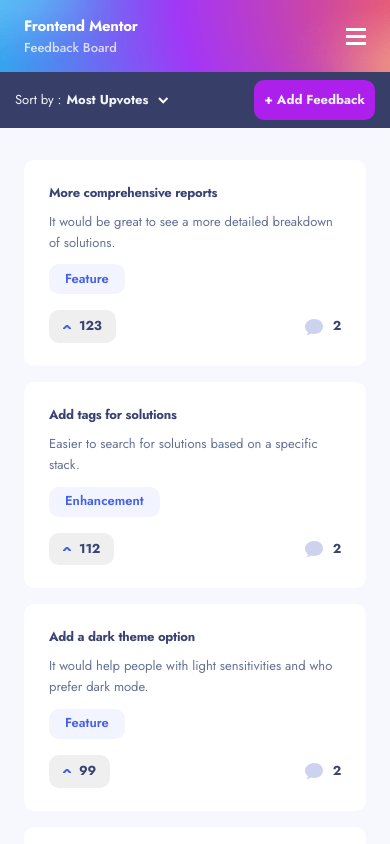
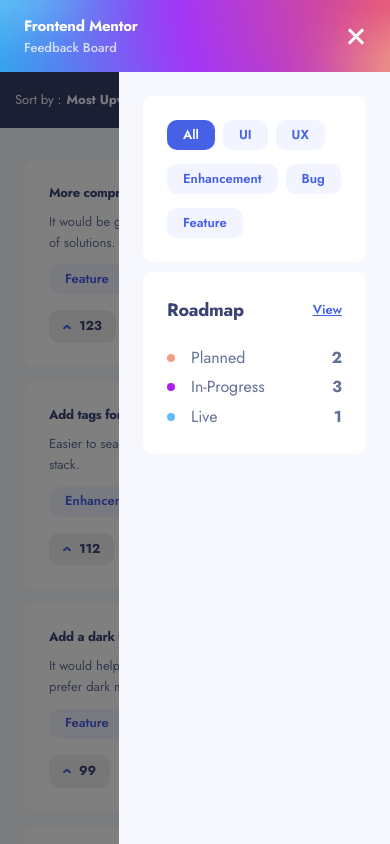
Before and after one commit to jownsu/product-feedback-app, a React (Vite) app: page / in a window 390 px wide. Both pictures are taken after a click on the button 356 px from the left and 36 px from the top of the page. Shown: the top 844 px of the page. Built offline with nearby package versions, Linux system fonts and the light colour scheme.

Commit message:
mobile view of home page

```diff
--- a/src/views/home/components/sidebar/side_bar.component.jsx
+++ b/src/views/home/components/sidebar/side_bar.component.jsx
@@ -1,5 +1,5 @@
 /* React */
-import React from "react";
+import React, { useState } from "react";
 
 /* Constants */
 import { CATEGORY } from "../../../../assets/constants/constants";
@@ -20,6 +20,8 @@
         live_count
     } = props;
 
+    const [show_sidebar, setShowSidebar] = useState(false);
+
     return(
         <aside id="sidebar">
             <div className="header">
@@ -27,10 +29,14 @@
                     <p className="header__title">Frontend Mentor</p>
                     <p className="header__sub_title">Feedback Board</p>
                 </div>
-                <button type="button" className="header__menu"></button>
+                <button
+                    type="button"
+                    className={`header__menu ${show_sidebar ? "active" : ""}`}
+                    onClick={() => setShowSidebar(prev_state => !prev_state)}
+                ></button>
             </div>
 
-            <div className="side">
+            <div className={`side ${show_sidebar ? "active" : ""}`}>
                 <div className="suggestion_filter">
                     <button
                         className={category === CATEGORY.ALL ? "active" : ""}
--- a/src/views/home/components/sidebar/side_bar.component.scss
+++ b/src/views/home/components/sidebar/side_bar.component.scss
@@ -26,6 +26,7 @@
         display: flex;
         flex-direction: column;
         justify-content: flex-end;
+        z-index: 9999;
 
         @media only screen and (max-width: $bp_tablet){
             background: url("/images/suggestions/tablet/background-header.png");
@@ -57,6 +58,10 @@
             width: 2rem;
             border: none;
             outline: none;
+
+            &.active{
+                background: url("/images/shared/mobile/icon-close.svg") no-repeat center;
+            }
 
             @media only screen and (max-width: $bp_phone){
                 display: block;
@@ -97,6 +102,31 @@
 
         @media only screen and (max-width: $bp_phone){
             display: none;
+
+            &.active{
+                display: flex;
+                flex-direction: column;
+                position: fixed;
+                padding: 2.4rem;
+                background: $color_grey_light_2;
+                right: 0;
+                top: 7.2rem;
+                width: 27.1rem;
+                height: 100vh;
+                z-index: 9999;
+
+                &::before{
+                    content: "";
+                    background: $color_black;
+                    opacity: .5;
+                    height: 100%;
+                    width: calc(100% - 27.1rem);
+                    position: fixed;
+                    left: 0;
+                    top: 7.2rem;
+                    z-index: 99;
+                }
+            }
         }
 
         .suggestion_filter{
@@ -110,6 +140,10 @@
 
             @media only screen and (max-width: $bp_tablet){
                 flex: 1;
+            }
+
+            @media only screen and (max-width: $bp_phone){
+                flex: unset;
             }
 
             button{
@@ -143,6 +177,10 @@
 
             @media only screen and (max-width: $bp_tablet){
                 flex: 1;
+            }
+
+            @media only screen and (max-width: $bp_phone){
+                flex: unset;
             }
 
             &__header{
```
